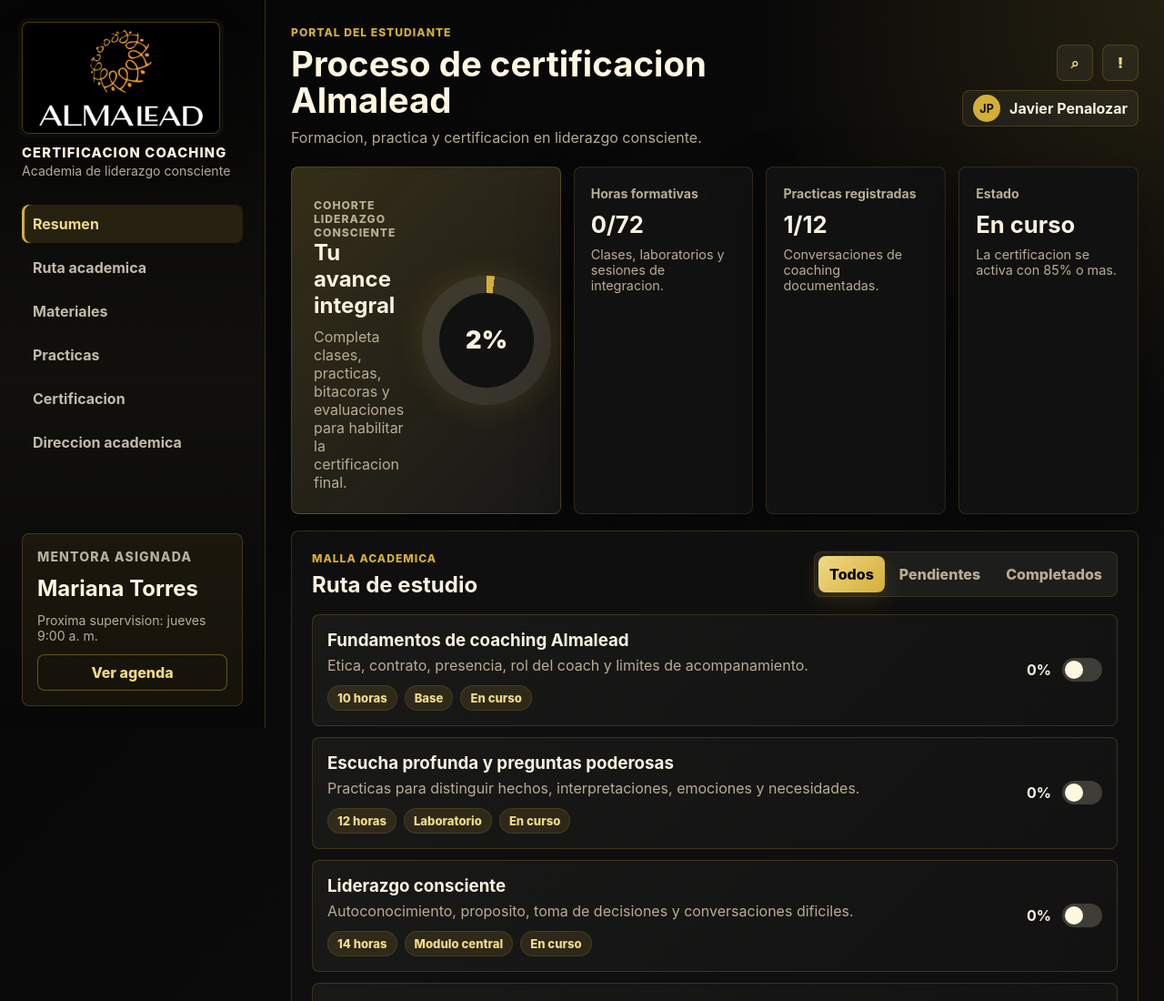
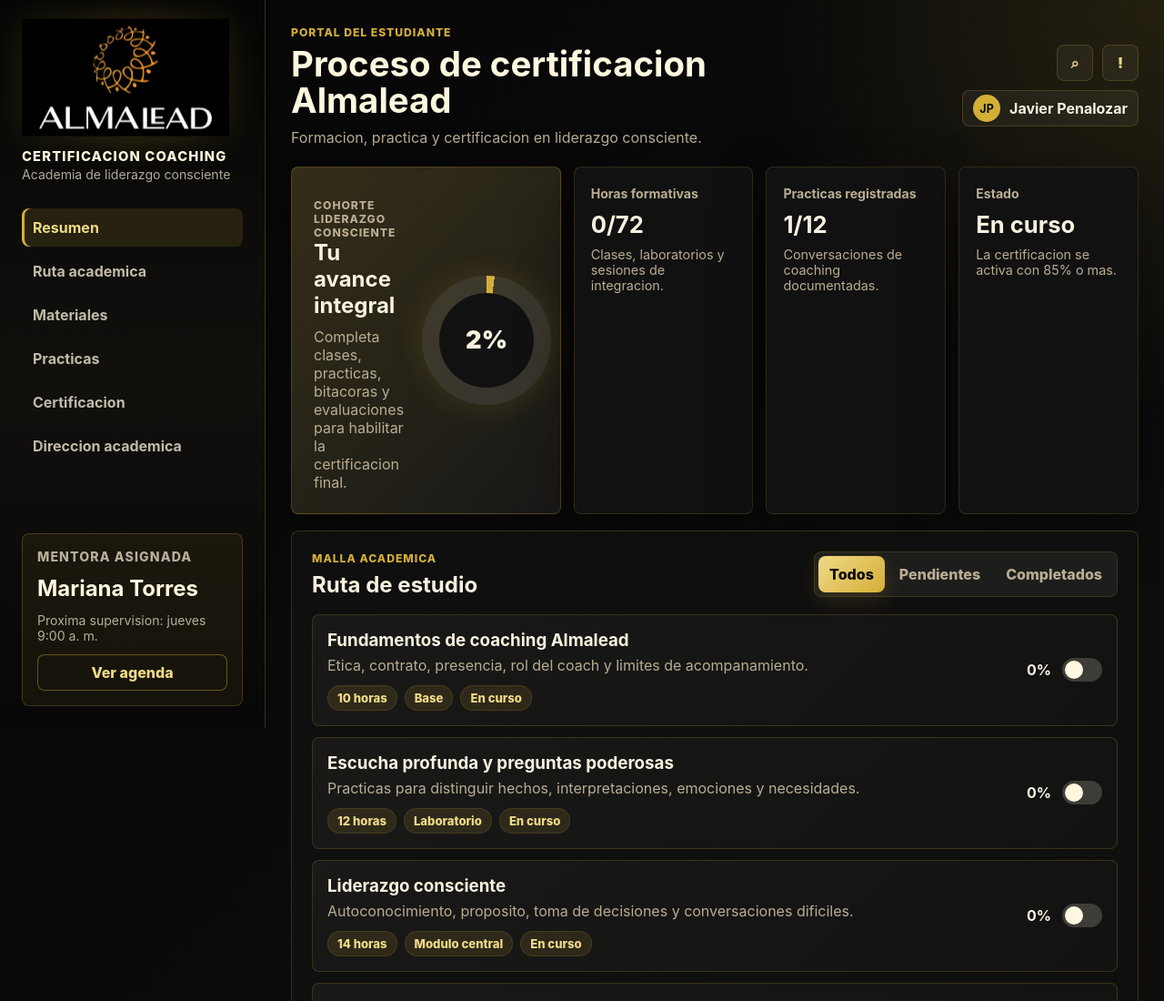
Before and after one commit to Javipenalozar/Almalead, a website: page index.html in a window 1280 px wide. Shown: the top 1100 px of the page at 91% size. Drawn offline with Linux system fonts and the light colour scheme.

Commit message:
Blend Almalead logo into dark interface

```diff
--- a/styles.css
+++ b/styles.css
@@ -63,19 +63,37 @@
 
 .brand {
   display: grid;
-  gap: 12px;
+  position: relative;
+  gap: 10px;
+  isolation: isolate;
+}
+
+.brand::before {
+  content: "";
+  position: absolute;
+  inset: -22px -18px auto;
+  height: 178px;
+  border-radius: 50%;
+  background: radial-gradient(circle, rgba(212, 175, 55, 0.18), transparent 68%);
+  filter: blur(8px);
+  opacity: 0.74;
+  transform: translateY(-6px);
+  animation: brandAura 7s ease-in-out infinite;
+  z-index: -1;
 }
 
 .brand-logo {
   width: 100%;
-  max-width: 218px;
+  max-width: 228px;
   aspect-ratio: 1100 / 620;
-  border-radius: 8px;
+  border-radius: 0;
   object-fit: cover;
   object-position: center;
-  background: #000;
-  border: 1px solid rgba(212, 175, 55, 0.34);
-  box-shadow: 0 18px 38px rgba(0, 0, 0, 0.3), 0 0 0 4px rgba(212, 175, 55, 0.045);
+  background: transparent;
+  border: 0;
+  box-shadow: none;
+  filter: drop-shadow(0 0 18px rgba(212, 175, 55, 0.14));
+  animation: brandFloat 8s ease-in-out infinite;
 }
 
 .brand-mark {
@@ -125,6 +143,37 @@
 .mentor-panel p {
   color: rgba(255, 247, 223, 0.68);
   font-size: 0.88rem;
+}
+
+@keyframes brandAura {
+  0%,
+  100% {
+    opacity: 0.52;
+    transform: translateY(-6px) scale(0.98);
+  }
+
+  50% {
+    opacity: 0.88;
+    transform: translateY(0) scale(1.04);
+  }
+}
+
+@keyframes brandFloat {
+  0%,
+  100% {
+    transform: translateY(0);
+  }
+
+  50% {
+    transform: translateY(-4px);
+  }
+}
+
+@media (prefers-reduced-motion: reduce) {
+  .brand::before,
+  .brand-logo {
+    animation: none;
+  }
 }
 
 .nav-list {
```
